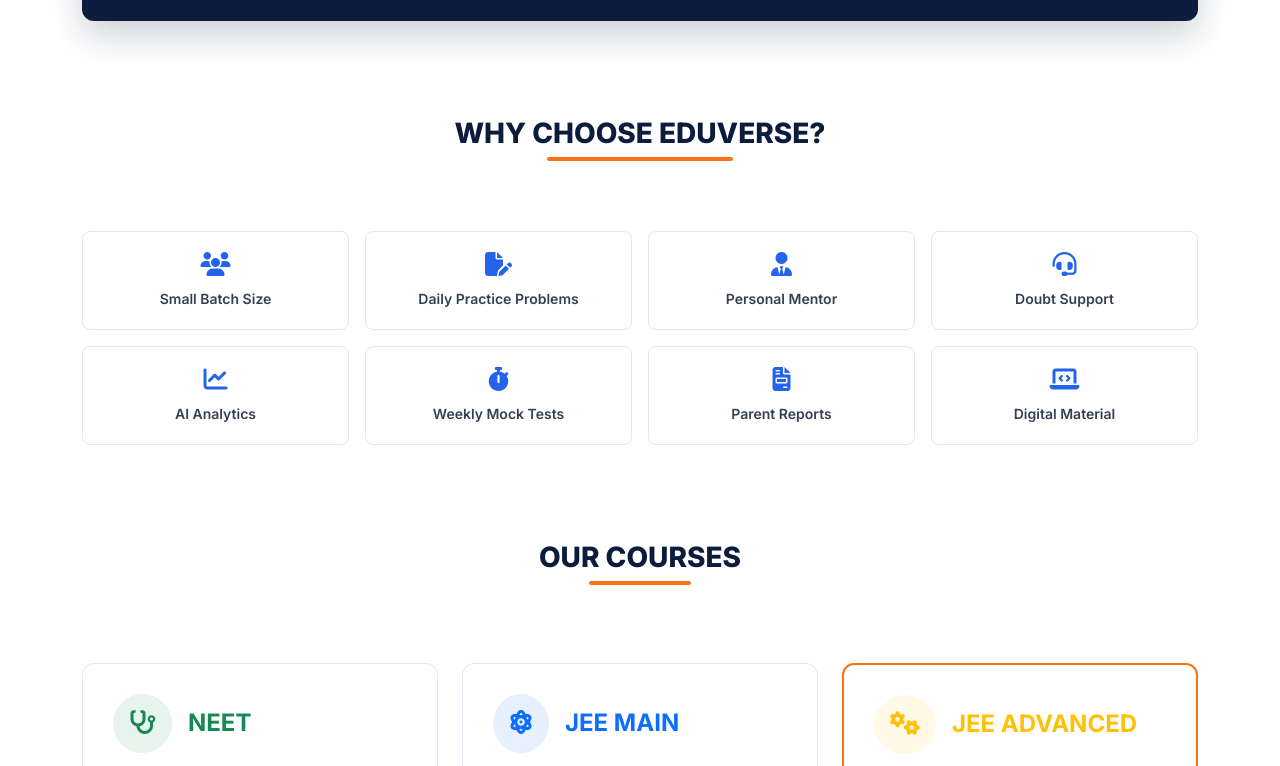
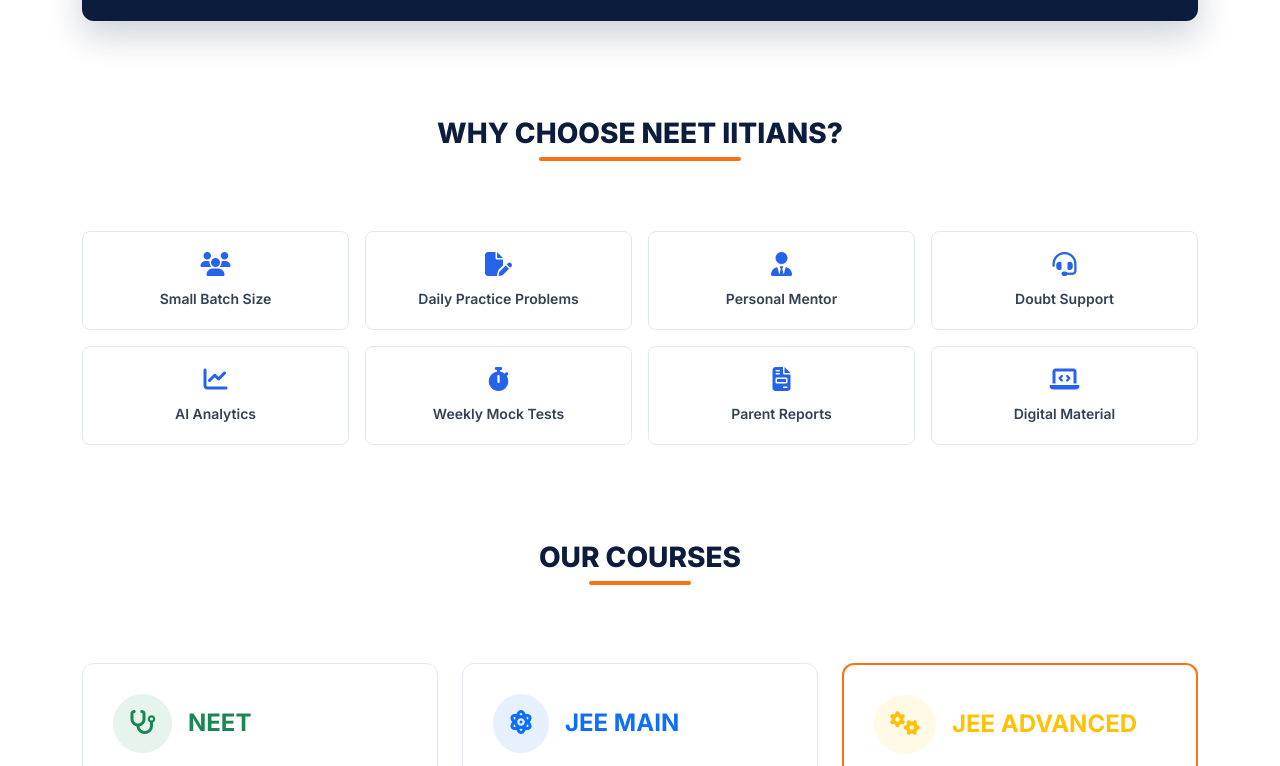
Before and after one commit to AmanNegi41/Project-Neet-Iitians, a plain HTML site: page index.html in a window 1280 px wide. Shown: the part 872-1638 px from the top of the page. Drawn offline with nearby package versions, Linux system fonts and the light colour scheme.

Commit message:
change eduverse to neet-iitians

```diff
--- a/index.html
+++ b/index.html
@@ -3,7 +3,7 @@
 <head>
     <meta charset="UTF-8">
     <meta name="viewport" content="width=device-width, initial-scale=1.0">
-    <title>Eduverse Academy - NEET & JEE Preparation</title>
+    <title>NEET IITIANS Academy - NEET & JEE Preparation</title>
 
     <link rel="preconnect" href="https://fonts.googleapis.com">
     <link rel="preconnect" href="https://fonts.gstatic.com" crossorigin>
@@ -114,7 +114,7 @@
     </div>
 
     <section class="container my-5 pt-5 text-center">
-        <h3 class="section-title">WHY CHOOSE EDUVERSE?</h3>
+        <h3 class="section-title">WHY CHOOSE NEET IITIANS?</h3>
         <div class="row row-cols-2 row-cols-md-4 row-cols-lg-8 g-3 mt-4">
             <div class="col"><div class="feature-card"><i class="fa-solid fa-users feature-icon"></i><div class="small fw-semibold">Small Batch Size</div></div></div>
             <div class="col"><div class="feature-card"><i class="fa-solid fa-file-pen feature-icon"></i><div class="small fw-semibold">Daily Practice Problems</div></div></div>
@@ -327,7 +327,7 @@
                             <path d="M5 24V35C5 35 15 45 25 45C35 45 45 35 45 35V24L25 34L5 24Z" fill="#f97316"/>
                         </svg>
                         <div>
-                            <div class="fs-5 fw-bold text-white lh-1">EDUVERSE</div>
+                            <div class="fs-5 fw-bold text-white lh-1">NEET IITIANS</div>
                             <div class="logo-text-secondary">ACADEMY</div>
                         </div>
                     </div>
```
